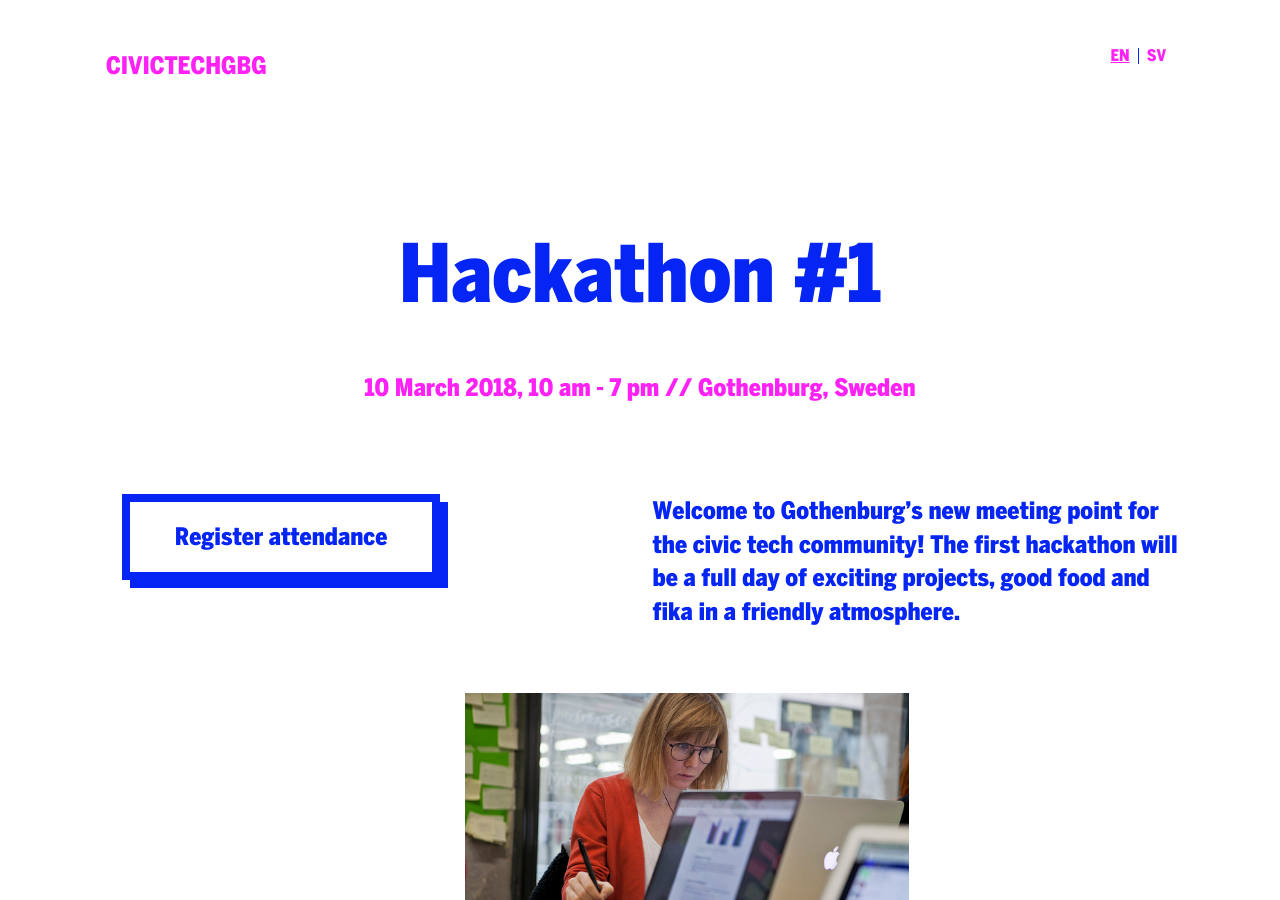
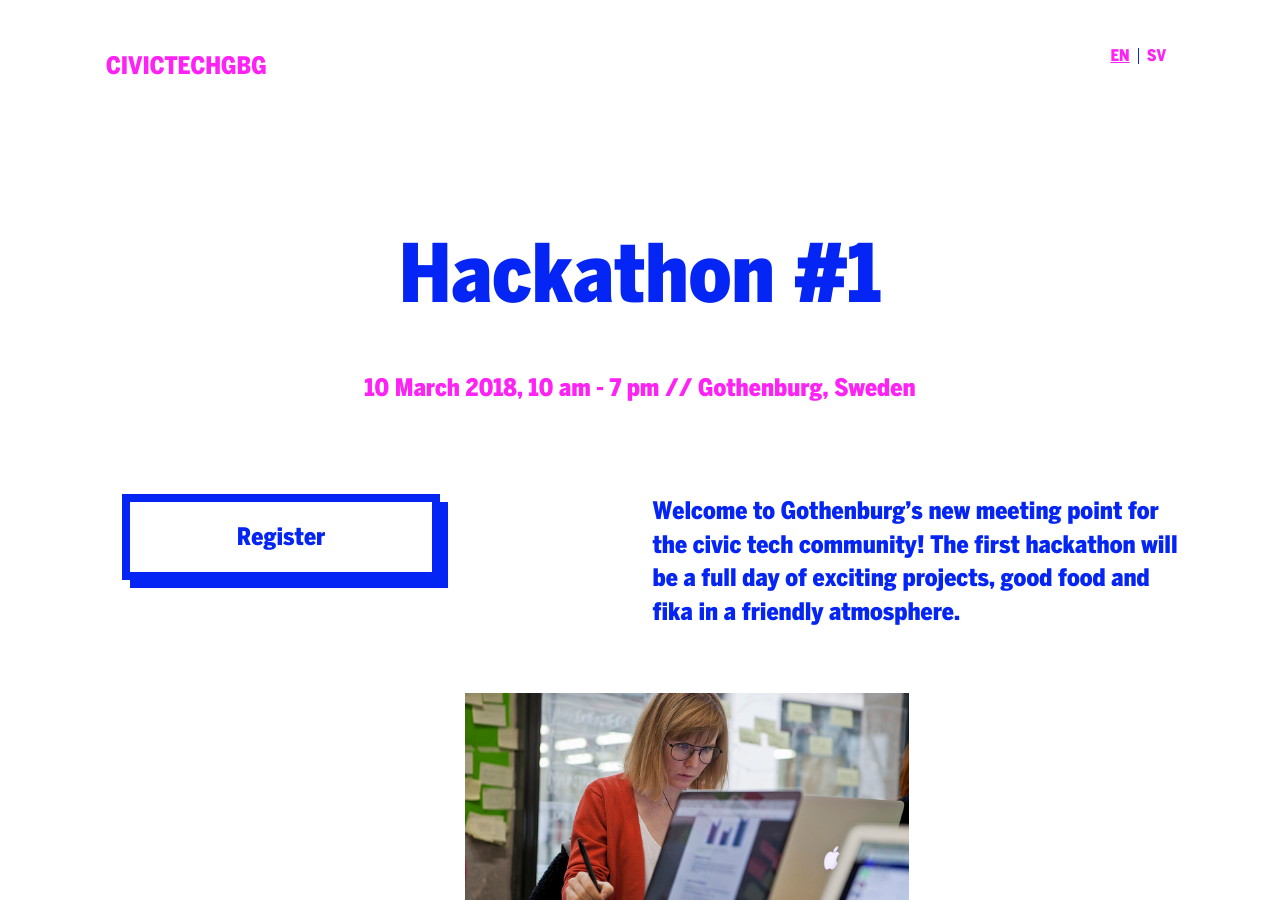
Before and after one commit to civictechsweden/civictech.se, a Jekyll site: the page built from _hackathons/hackathon-1-en.md, in a window 1280 px wide and 900 px high. Built offline with Jekyll 4.4.1, drawn with Linux system fonts in a browser that asks for light colours; nearby versions of some CDN libraries.

Commit message:
Shorter button

```diff
--- a/_hackathons/hackathon-1-en.md
+++ b/_hackathons/hackathon-1-en.md
@@ -10,7 +10,7 @@ excerpt: "Hackathon #1 for the civic tech community of Gothenburg"
 ingress-text: Welcome to Gothenburg's new meeting point for the civic tech community! The first hackathon will be a full day of exciting projects, good food and fika in a friendly atmosphere.
 image-top: "/uploads/hackathon-1.jpg"
 links:
-- title: Register attendance
+- title: Register
   url: https://www.eventbrite.com/e/civictechgbg-hackathon-1-tickets-39479679785
   style: button
 projects:
```
